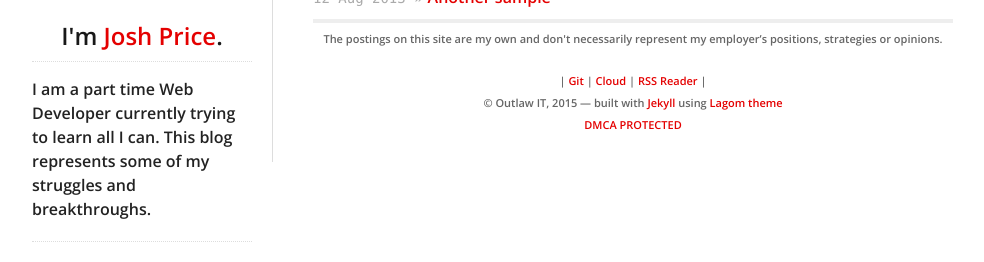
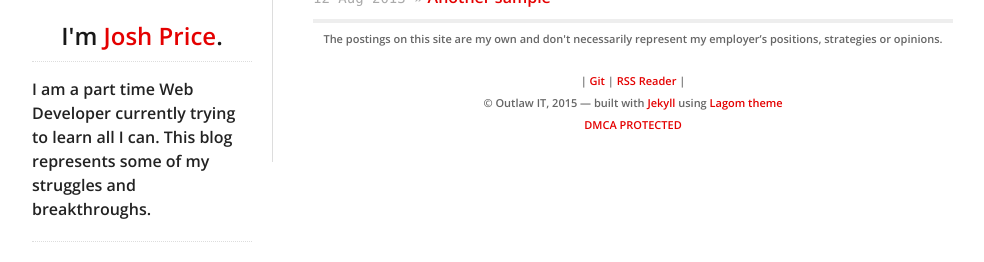
Before and after one commit to jprice/jprice.github.io, a Jekyll site: the page built from index.html, in a window 1280 px wide, cut to the strip 270-532 px from the top of the page. Shown: the whole strip, without its empty margins (138-1122 px from the left). Built offline with Jekyll 4.4.1, drawn with Linux system fonts in a browser that asks for light colours; nearby versions of some CDN libraries; comment, search, counter and statistics services are not loaded.

Commit message:
update footer

```diff
--- a/_includes/footer.html
+++ b/_includes/footer.html
@@ -7,7 +7,7 @@
   {% endif %}
 
   <p>
-    | <a href="http://git.jprice.io">Git</a> | <a href="http://cloud.jprice.io">Cloud</a> | <a href="http://rss.jprice.io">RSS Reader</a> |<br />
+    | <a href="http://git.jprice.io">Git</a> | <!--<a href="http://cloud.jprice.io">Cloud</a> |--> <a href="http://rss.jprice.io">RSS Reader</a> |<br />
     © Outlaw IT, 2015 &mdash; built with <a href="http://jekyllrb.com/">Jekyll</a> using <a href="https://github.com/swanson/lagom">Lagom theme</a><br />
 	{% if site.data.theme.show_dmca %}
       <script type="text/javascript">(function () { var h = document.getElementsByTagName("head")[0]; h.appendChild(c); })();</script><a href="http://www.dmca.com/" title="DMCA">DMCA</a> <a href="http://www.dmca.com/Protection/Status.aspx?ID=df01d04b-ee67-4799-aac6-9f410f628496" title="DMCA"> PROTECTED</a>
```
